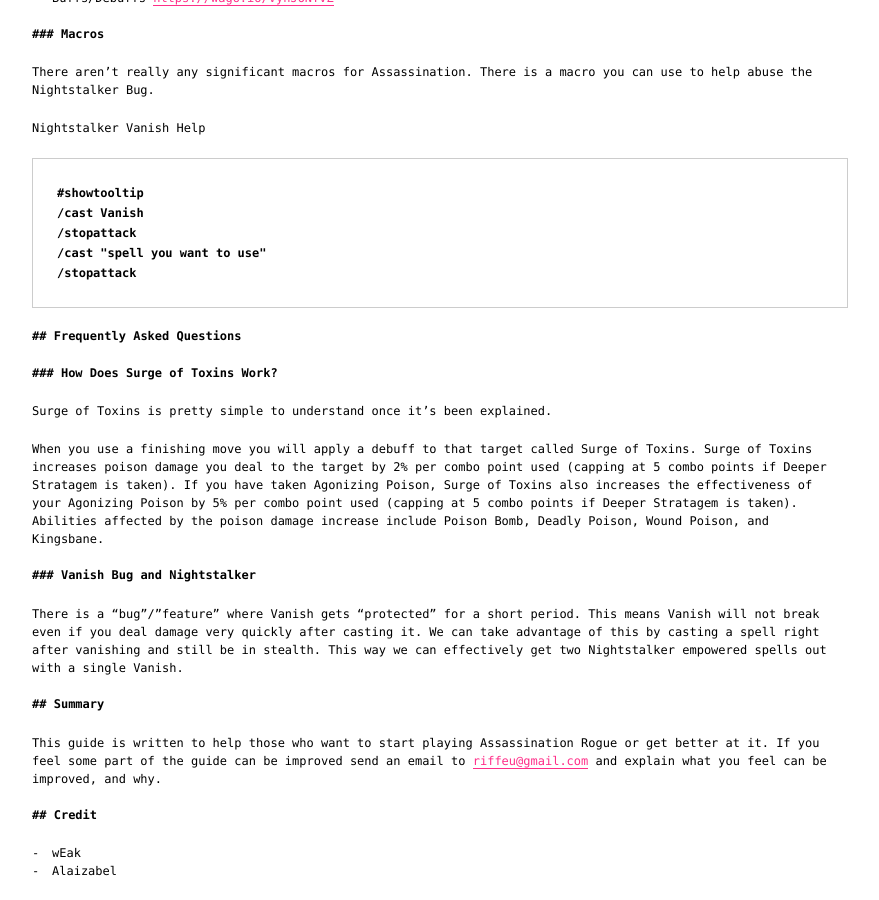
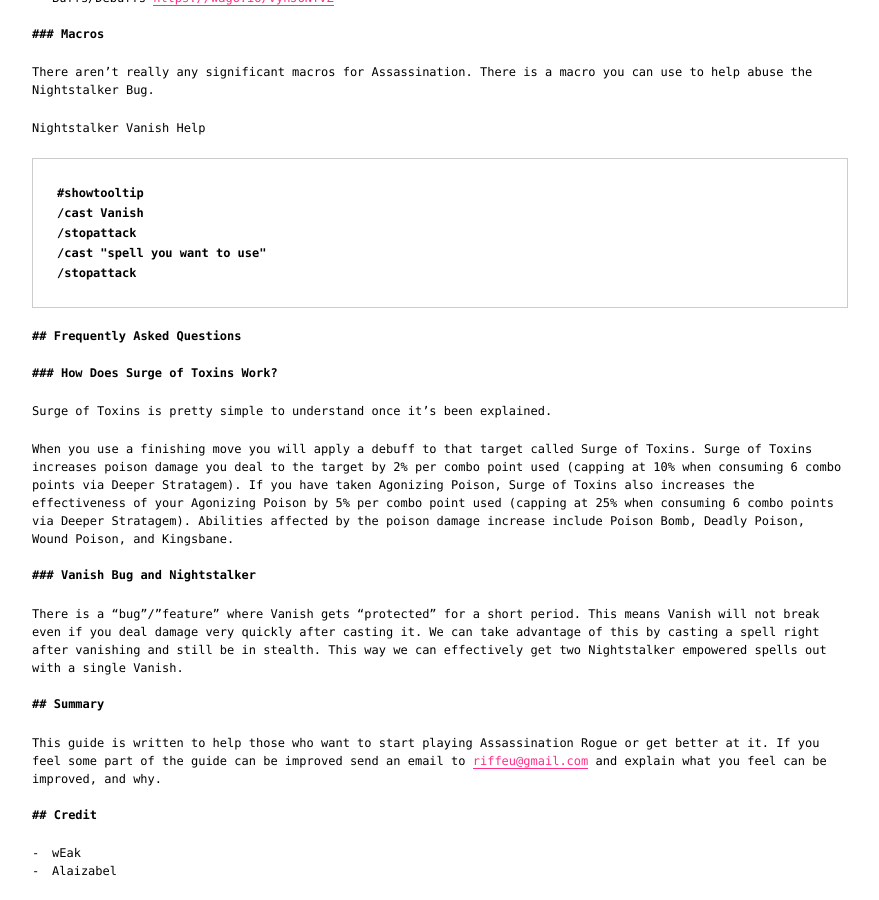
Before and after one commit to weakweak/riff.tf, a Jekyll site: the page built from _posts/2017-01-01-assassination.md, in a window 1280 px wide and 900 px high, scrolled down 4807 px. Shown: the whole window, without its empty margins (200-1079 px from the left). Built offline with Jekyll 4.4.1, drawn with Linux system fonts in a browser that asks for light colours; some of the changed text lies outside the part shown.

Commit message:
Lets try again (#4)
* Update 2017-01-01-assassination.md

* Update 2017-01-01-assassination.md

* Update 2017-01-01-outlaw.md

```diff
--- a/_posts/2017-01-01-assassination.md
+++ b/_posts/2017-01-01-assassination.md
@@ -277,11 +277,7 @@ Surge of Toxins is pretty simple to understand once it's been explained.
 
 When you use a finishing move you will apply a debuff to that target called
 Surge of Toxins. Surge of Toxins increases poison damage you deal to the target
-by 2% per combo point used (capping at 5 combo points if Deeper Stratagem is
-taken). If you have taken Agonizing Poison, Surge of Toxins also increases the
-effectiveness of your Agonizing Poison by 5% per combo point used (capping at 5
-combo points if Deeper Stratagem is taken). Abilities affected by the poison
-damage increase include Poison Bomb, Deadly Poison, Wound Poison, and Kingsbane.
+by 2% per combo point used (capping at 10% when consuming 6 combo points via Deeper Stratagem). If you have taken Agonizing Poison, Surge of Toxins also increases the effectiveness of your Agonizing Poison by 5% per combo point used (capping at 25% when consuming 6 combo points via Deeper Stratagem). Abilities affected by the poison damage increase include Poison Bomb, Deadly Poison, Wound Poison, and Kingsbane.
 
 ### Vanish Bug and Nightstalker
 
```
Also changed, not shown: other parts of _posts/2017-01-01-assassination.md (+1 -1 lines), _posts/2017-01-01-outlaw.md (+5 -1 lines).
